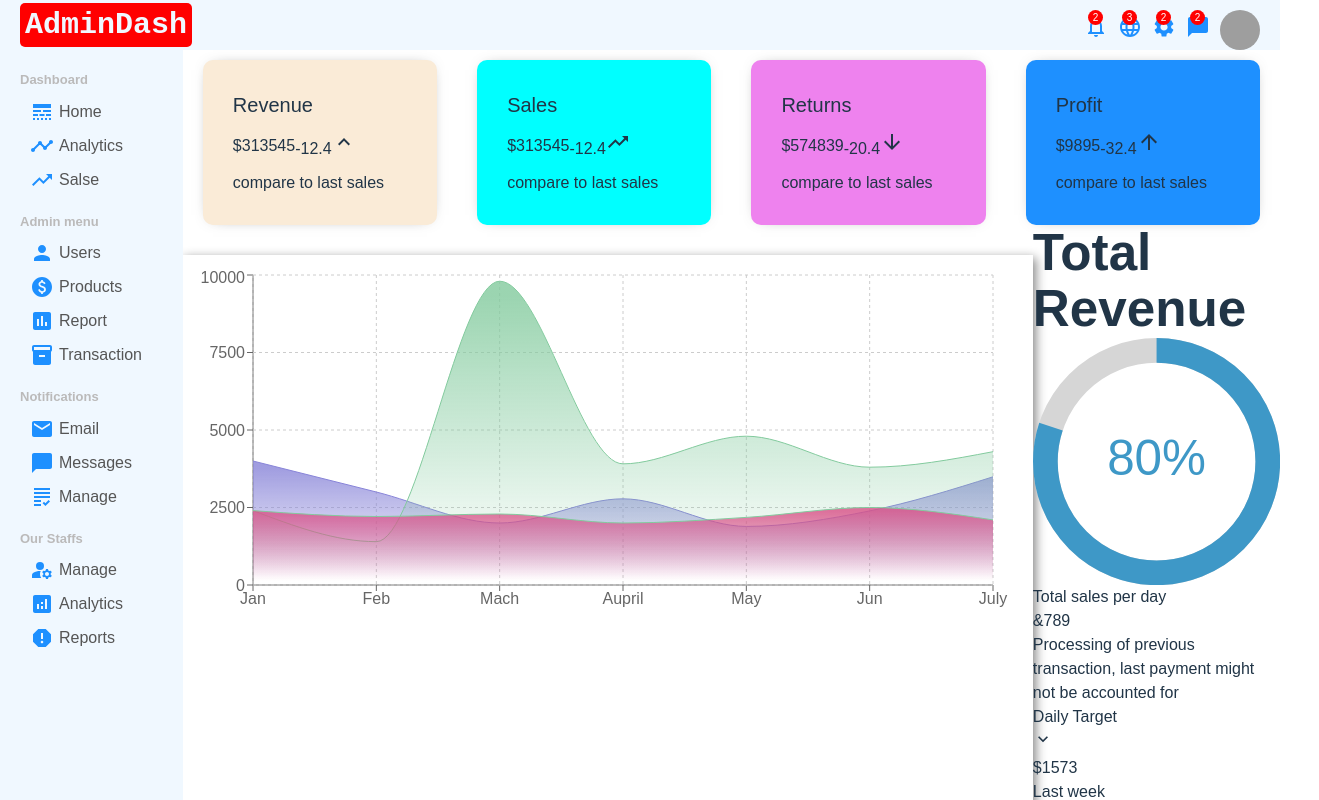
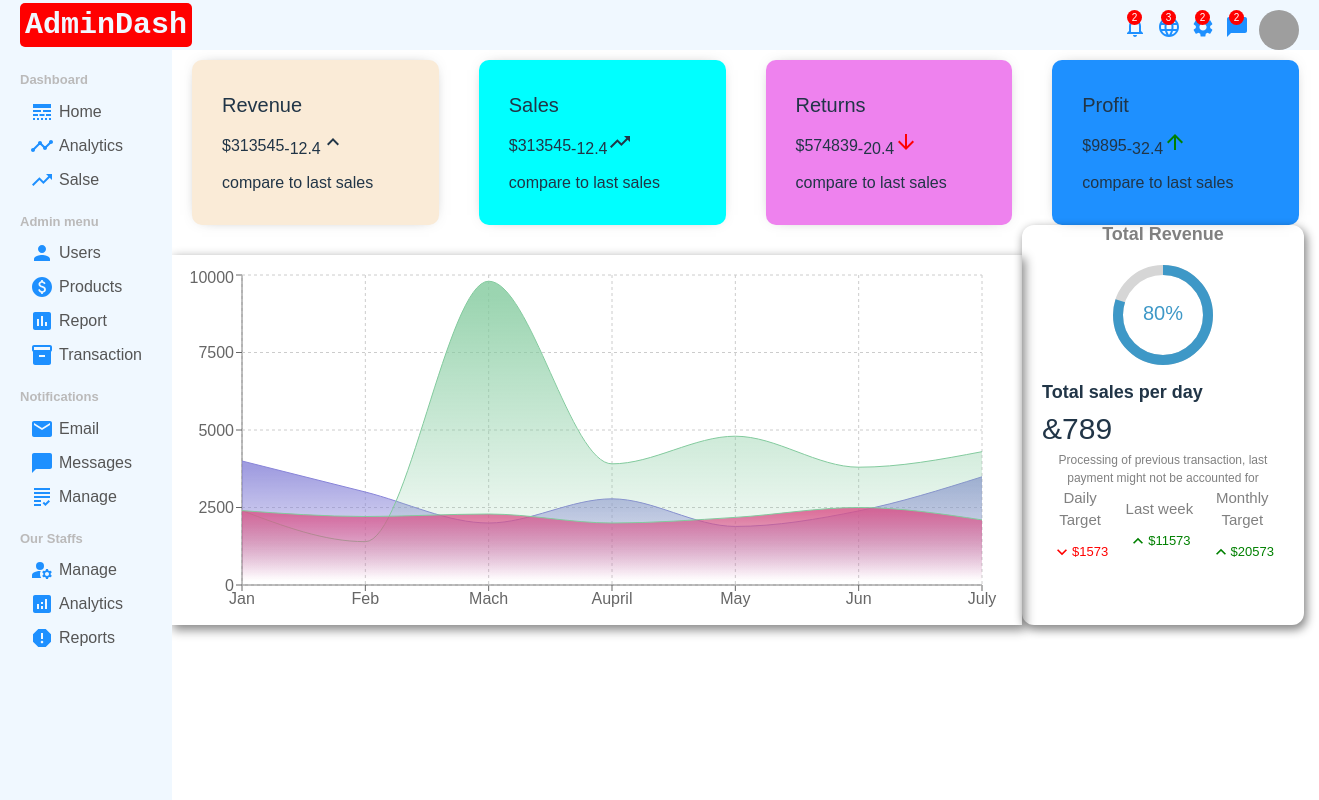
Before and after one commit to Crihojames/Dashboard-website, a React (Vite) app: page / in a window 1280 px wide. Shown: the top 800 px of the page, 1319 px wide, since content can reach past the window. Built offline with nearby package versions, Linux system fonts and the light colour scheme; grey boxes are pictures that could not be loaded.

Commit message:
styling Display Total

```diff
--- a/src/assets/components/displaytotal/DisplayTotal.jsx
+++ b/src/assets/components/displaytotal/DisplayTotal.jsx
@@ -4,6 +4,7 @@ import {
 } from "react-circular-progressbar"
 import "react-circular-progressbar/dist/styles.css"
 import { KeyboardArrowDown, KeyboardArrowUp, } from "@mui/icons-material"
+import './displayTotal.css'
 
 export default function DisplayTotal() {
   return (
@@ -25,7 +26,7 @@ export default function DisplayTotal() {
           <p className="amount">&789</p>
           <p className="description">
             Processing of previous transaction, last payment might not be
-            accounted for{" "}
+            accounted for
           </p>
           <div className="summary">
             <div className="item">
--- a/src/assets/components/displaytotal/displayTotal.css
+++ b/src/assets/components/displaytotal/displayTotal.css
@@ -0,0 +1,67 @@
+.displayContainer{
+    flex: 2;
+    margin-right: 15px;
+    -webkit-box-shadow: 2px 4px 10px 1px rgba(0,0,0,0.47);
+    box-shadow: 2px 4px 10px 1px rgba(0,0,0,0.47);
+    border-radius: 12px;
+}
+.top{
+    display: flex;
+    align-items: center;
+    justify-content: space-evenly;
+    color: gray;
+}
+.title{
+   font-size: 18px;
+   font-weight: bold;
+}
+.bottom{
+    padding: 20px;
+    display: flex;
+    flex-direction: column;
+    align-items: center;
+    justify-content: center;
+    gap: 14px;
+    /* color: red; */
+}
+.featuredChart{
+   width: 100px;
+   height: 100px;
+}
+.amount{
+   font-size: 30px;
+}
+.description{
+    font-weight: 300;
+    font-size: 12px;
+    color: gray;
+    text-align: center;
+}
+.summary{
+    width: 100%;
+    display: flex;
+    align-items: center;
+    justify-content: space-between;
+}
+
+.item{
+    text-align: center;
+}
+.displayItemTitle{
+    font-size: 15px;
+    color: gray;
+}
+.itemResult{
+   display: flex;
+   align-items: center;
+   margin: 10px;
+   font-size: 13px;
+}
+.positive{
+   color: green;
+
+}
+.negative{
+    color: red;
+
+ }
```
